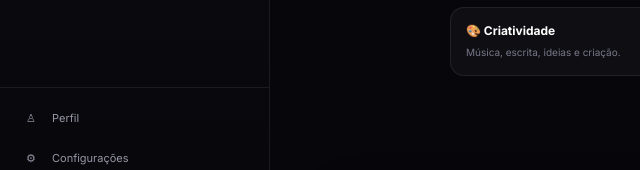
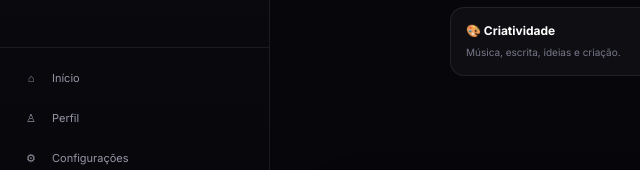
Before and after one commit to viniciossantana/Nexa-Agency-Enterprises, a website: page IAnexa.html in a window 1280 px wide. Shown: the part 513-683 px from the top of the page, 0-640 px from the left. Drawn offline with Linux system fonts and the light colour scheme.

Commit message:
Update IAnexa.html

```diff
--- a/IAnexa.html
+++ b/IAnexa.html
@@ -1788,6 +1788,22 @@ input {
     </div>
 
     <div class="sidebar-footer">
+        <button
+            class="sidebar-option"
+            id="homeButton"
+            type="button"
+            onclick="window.location.href='inicio.html'"
+        >
+
+    <span class="sidebar-option-icon">
+        ⌂
+    </span>
+
+    <span>
+        Início
+    </span>
+
+</button>
 
         <button
             class="sidebar-option"
@@ -1836,6 +1852,8 @@ input {
             </span>
 
         </button>
+
+
 
         <div class="profile-mini">
 
```
